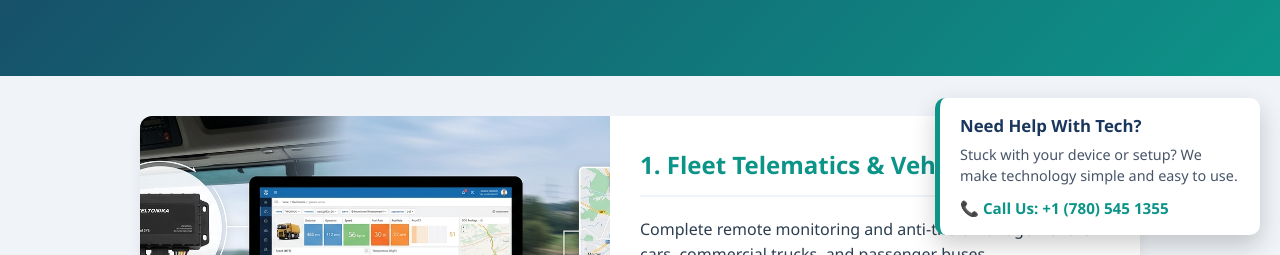
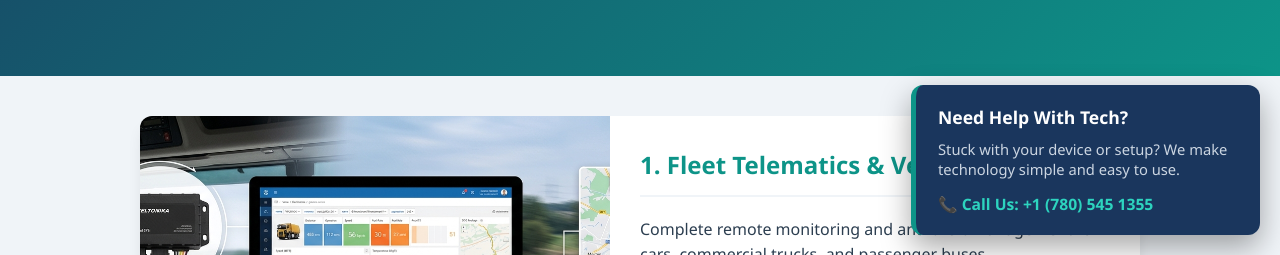
Before and after one commit to techmonton/techmonton, a plain HTML site: page index.html in a window 1280 px wide. Shown: the part 545-800 px from the top of the page. Drawn offline with Linux system fonts and the light colour scheme.

Commit message:
Update index.html

```diff
--- a/index.html
+++ b/index.html
@@ -107,47 +107,49 @@
             margin-top: 40px;
         }
 
-        /* Fixed Corner Tech Support Badge */
+        /* Darker Solid Corner Tech Support Badge */
         .support-badge {
             position: fixed;
             bottom: 20px;
             right: 20px;
-            background: #ffffff;
-            border-left: 5px solid #0d9488;
-            padding: 15px 20px;
-            border-radius: 10px;
-            box-shadow: 0 10px 25px rgba(0, 0, 0, 0.2);
-            max-width: 280px;
+            background: #1a365d; /* Dark solid navy background */
+            border-left: 5px solid #0d9488; /* Vibrant teal accent bar */
+            padding: 18px 22px;
+            border-radius: 12px;
+            box-shadow: 0 12px 30px rgba(0, 0, 0, 0.35);
+            max-width: 300px;
             z-index: 1000;
             display: flex;
             flex-direction: column;
-            gap: 6px;
+            gap: 8px;
         }
 
         .support-badge h4 {
             margin: 0;
-            font-size: 1.05em;
-            color: #1a365d;
+            font-size: 1.1em;
+            color: #ffffff;
+            font-weight: 700;
         }
 
         .support-badge p {
             margin: 0;
-            font-size: 0.9em;
-            color: #475569;
+            font-size: 0.92em;
+            color: #cbd5e1; /* Clear high-contrast light gray text */
             line-height: 1.4;
         }
 
         .support-badge a {
             display: inline-block;
             margin-top: 4px;
-            color: #0d9488;
-            font-weight: bold;
-            font-size: 0.95em;
+            color: #2dd4bf; /* Bright teal phone link */
+            font-weight: 700;
+            font-size: 0.98em;
             text-decoration: none;
         }
 
         .support-badge a:hover {
             text-decoration: underline;
+            color: #5eead4;
         }
 
         @media (max-width: 600px) {
```
